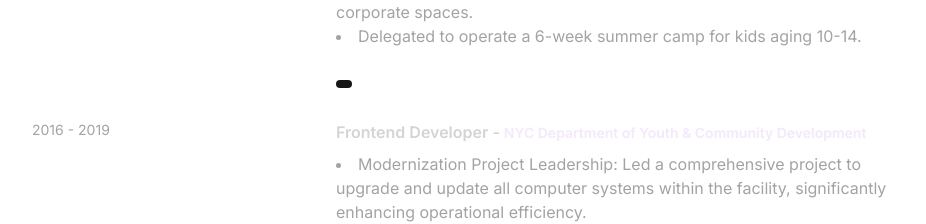
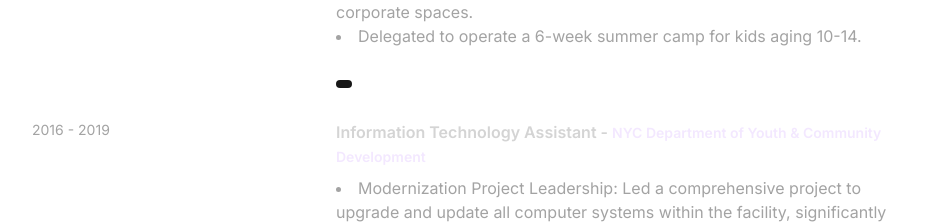
Before and after one commit to ander9991/Portfolio, a React (Create React App) app: page / in a window 1280 px wide. Shown: the part 2721-2945 px from the top of the page, without its empty margins (168-1094 px from the left). Built offline with nearby package versions, Linux system fonts and the light colour scheme.

Commit message:
Fixed typo

```diff
--- a/src/constants/index.js
+++ b/src/constants/index.js
@@ -30,7 +30,7 @@ export const EXPERIENCES = [
   },
   {
     year: "2016 - 2019",
-    role: "Frontend Developer",
+    role: "Information Technology Assistant",
     company: "NYC Department of Youth & Community Development",
     description: `• Modernization Project Leadership: Led a comprehensive project to upgrade and update all computer systems within the facility, significantly enhancing operational efficiency.
                   • Inventory Management: Systematically itemized the entire inventory of electronics into a local database (MySQL), utilizing Python scripts to execute queries and generate insightful and actionable reports.
```
